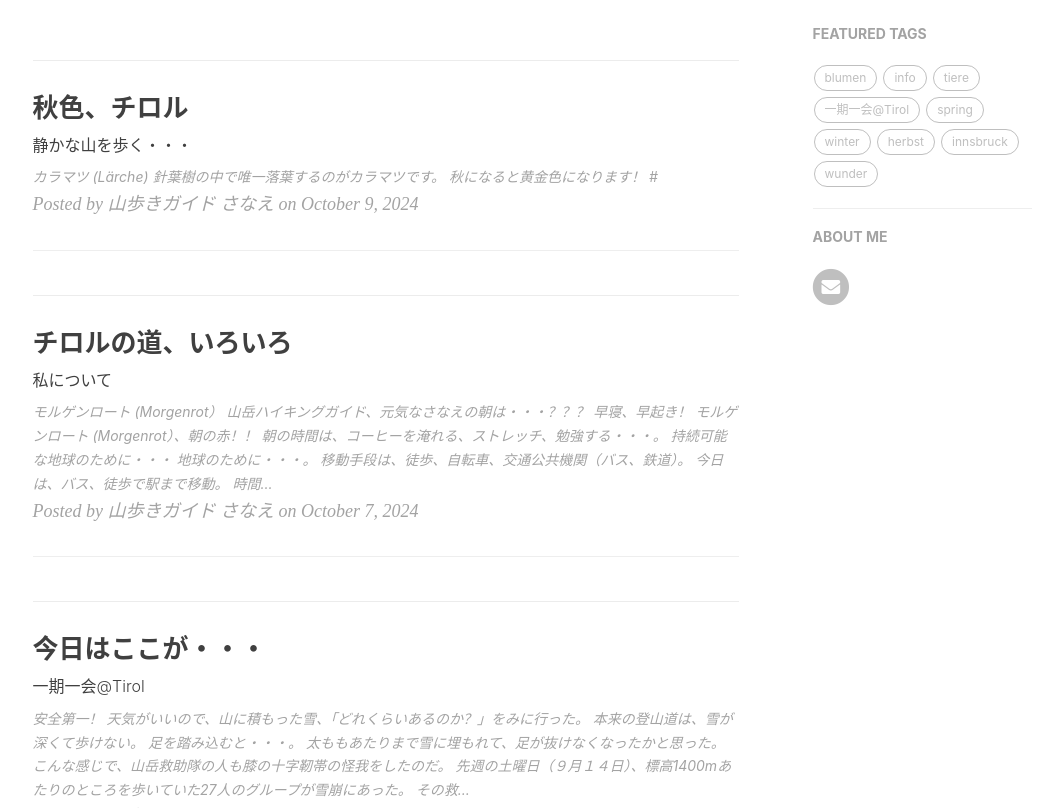
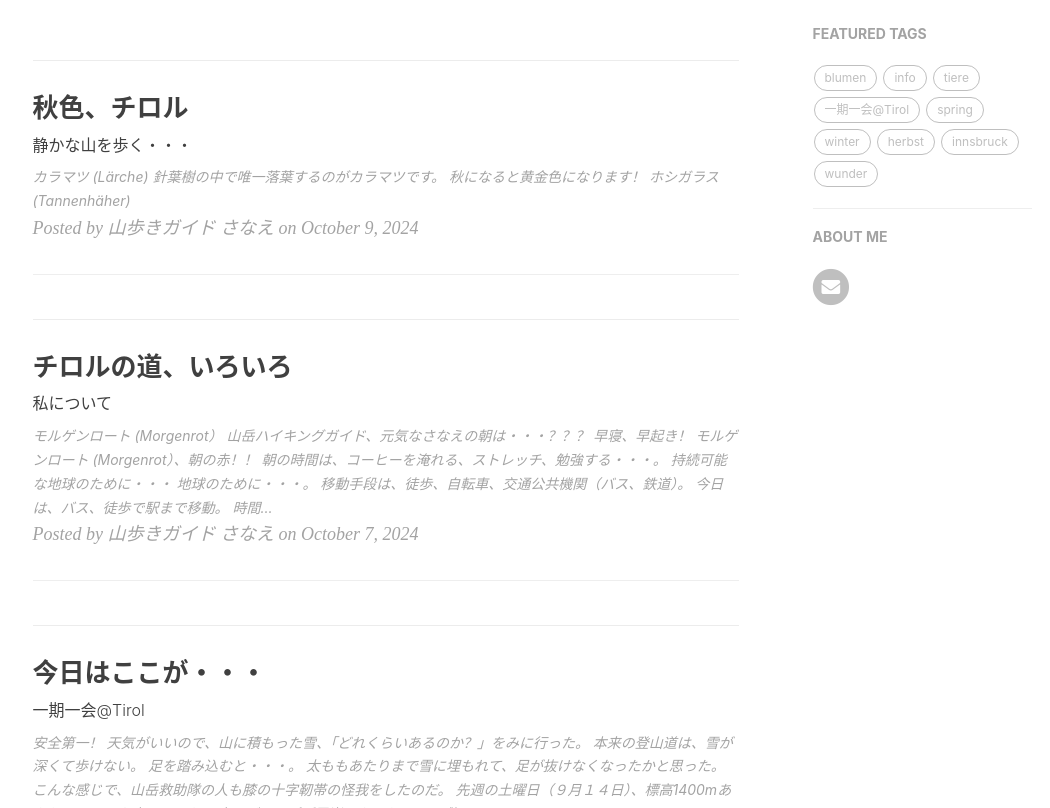
Before and after one commit to yamayagi/yamayagi.github.io, a Jekyll site: the page built from index.html, in a window 1280 px wide and 900 px high, scrolled down 330 px, cut to the strip 92-900 px from the top of the window. Shown: the whole strip, without its empty margins (135-1185 px from the left). Built offline with Jekyll 4.4.1, drawn with Linux system fonts in a browser that asks for light colours; nearby versions of some CDN libraries; the list of posts is cut into pages by our own code; comment, search, counter and statistics services are not loaded.

Commit message:
Update 2024-10-09-herbst.md

```diff
--- a/_posts/2024-10-09-herbst.md
+++ b/_posts/2024-10-09-herbst.md
@@ -13,4 +13,4 @@ tags: [herbst]
 ![20241009soelden1](https://piwigo.schickl.de/i.php?/upload/2024/10/11/20241011102138-2df223a9-me.jpg)
 
 
-#
+# ホシガラス　(Tannenhäher)
```
